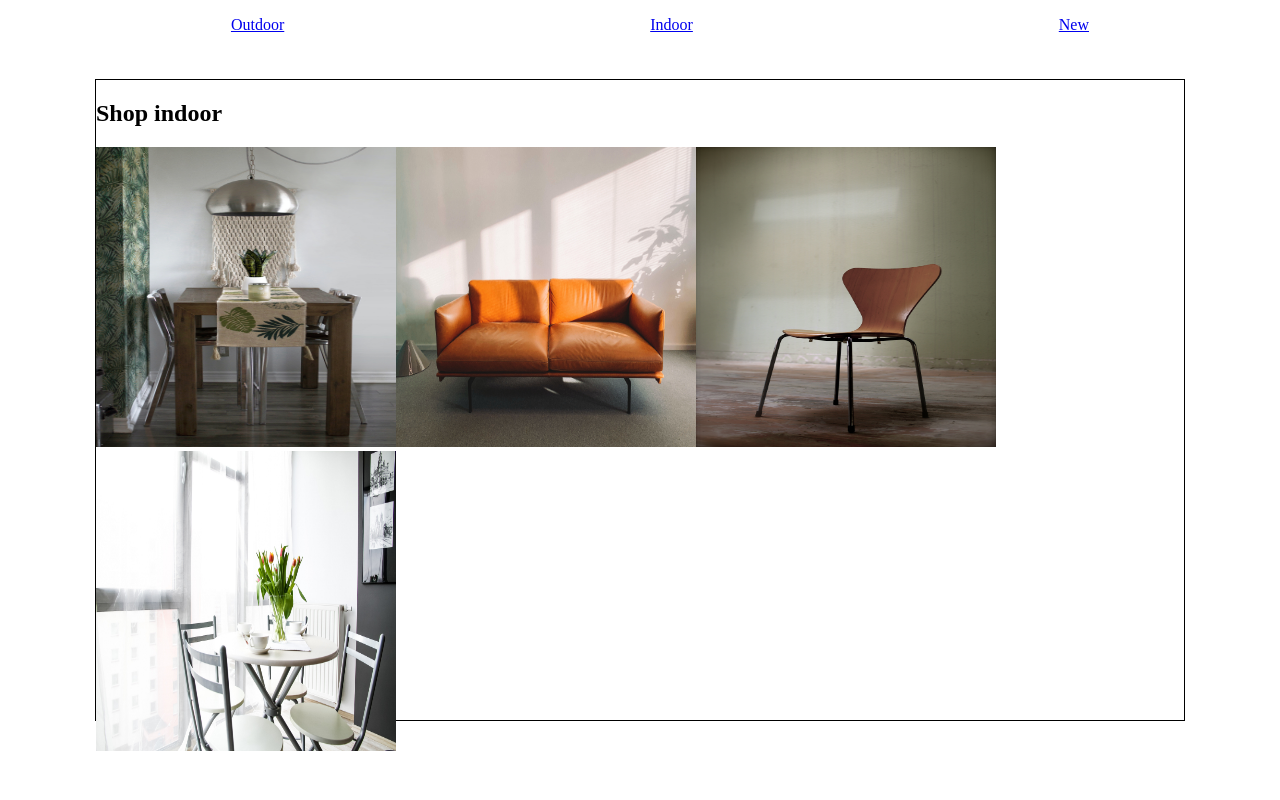
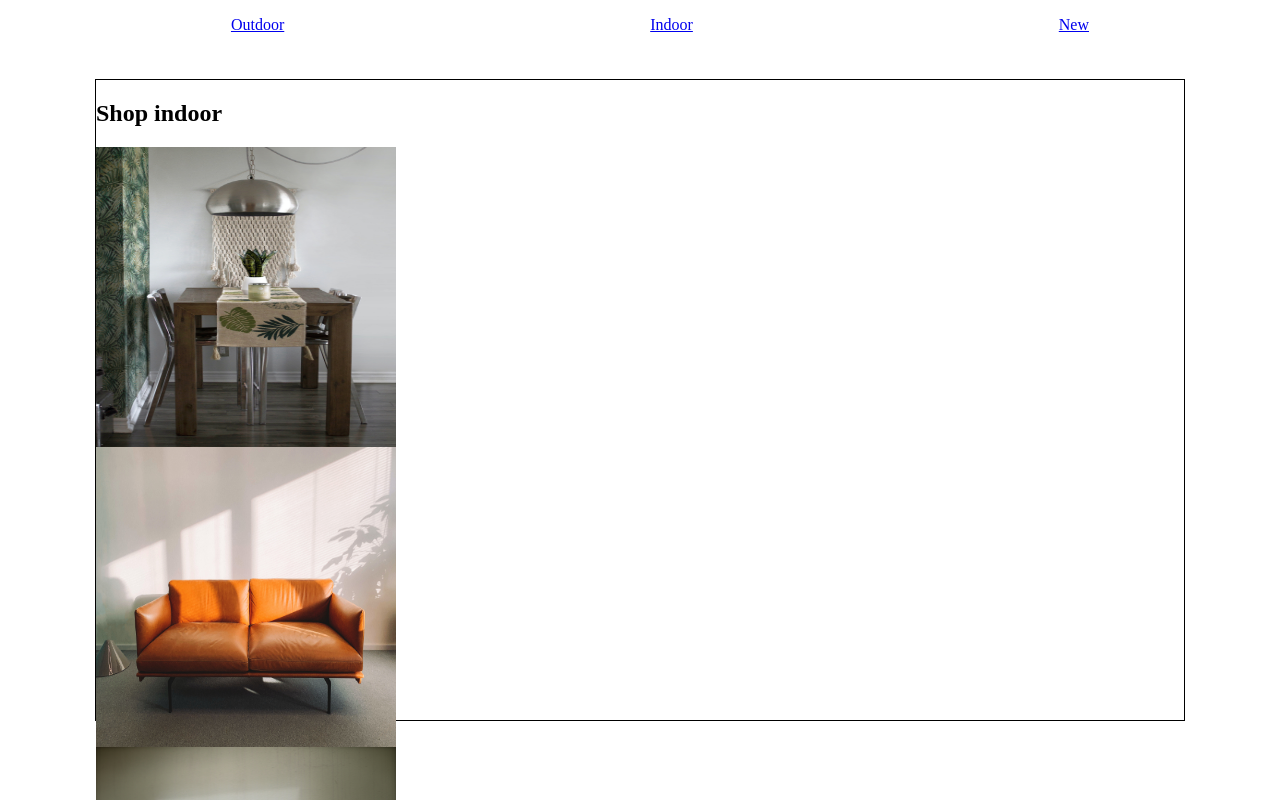
Before and after one commit to kpgh46/shoppingcart, a React (Create React App) app: page /indoor in a window 1280 px wide. Shown: the top 800 px of the page. Built offline with nearby package versions, Linux system fonts and the light colour scheme.

Commit message:
added Item component

```diff
--- a/src/RouteSwitch.js
+++ b/src/RouteSwitch.js
@@ -5,6 +5,7 @@ import Header from "./components/Header";
 import data from "./data";
 import New from "./components/New";
 import ShoppingPage from "./components/ShoppingPage";
+import ItemDetail from "./components/ItemDetail";
 
 let RouteSwitch = () => {
 	let indoorData = data.filter((item) => {
@@ -34,6 +35,7 @@ let RouteSwitch = () => {
 						}
 					></Route>
 					<Route path="/new" element={<New />}></Route>
+					<Route path="/item" element={<ItemDetail />}></Route>
 				</Routes>
 			</BrowserRouter>
 		</div>
--- a/src/components/Item.js
+++ b/src/components/Item.js
@@ -1,5 +1,20 @@
 import React from "react";
+import { Link } from "react-router-dom";
 
-let Item = () => {
-	return <div>This is an item</div>;
+let Item = (props) => {
+	let source = props.source;
+	return (
+		<div className="item-container">
+			<img
+				className="main-item-photo"
+				src={source}
+				alt="item photo"
+			></img>
+			<div>{props.title}</div>
+			<div>{props.price}</div>
+			<div>{props.description}</div>
+		</div>
+	);
 };
+
+export default Item;
--- /dev/null
+++ b/src/components/ItemDetail.js
@@ -0,0 +1,7 @@
+import React from "react";
+
+let Item = () => {
+	return <div>This is an item</div>;
+};
+
+export default Item;
--- a/src/components/ShoppingPage.js
+++ b/src/components/ShoppingPage.js
@@ -1,15 +1,19 @@
 import React from "react";
+import { Link } from "react-router-dom";
+import Item from "./Item";
 
 let ShoppingPage = (props) => {
 	let data = props.items;
+	console.log(data);
 
 	let pictures = data.map((picture) => {
 		return (
-			<img
-				src={Object.values(picture.image)}
-				alt="pic"
-				className="main-item-photo"
-			></img>
+			<Item
+				source={Object.values(picture.image)}
+				title={picture.title}
+				price={picture.price}
+				description={picture.description}
+			/>
 		);
 	});
 
--- a/src/data.js
+++ b/src/data.js
@@ -39,7 +39,7 @@ export default [
 	{
 		id: 5,
 		type: "indoor",
-		title: "couch",
+		title: "table",
 		price: 8,
 		image: { indoorOne },
 	},
@@ -53,7 +53,7 @@ export default [
 	{
 		id: 7,
 		type: "indoor",
-		title: "couch",
+		title: "chair",
 		price: 8,
 		image: { indoorThree },
 	},
--- a/src/index.css
+++ b/src/index.css
@@ -42,6 +42,8 @@
 }
 
 .shopping-container{
+  /* display: flex; */
+  /* justify-content: center; */
   height: 80%;
   width: 85%;
   border: 1px solid black;
@@ -57,3 +59,8 @@
   width: 300px;
 
 }
+
+.item-container{
+  height: 300px;
+  width: 300px;
+}
```
